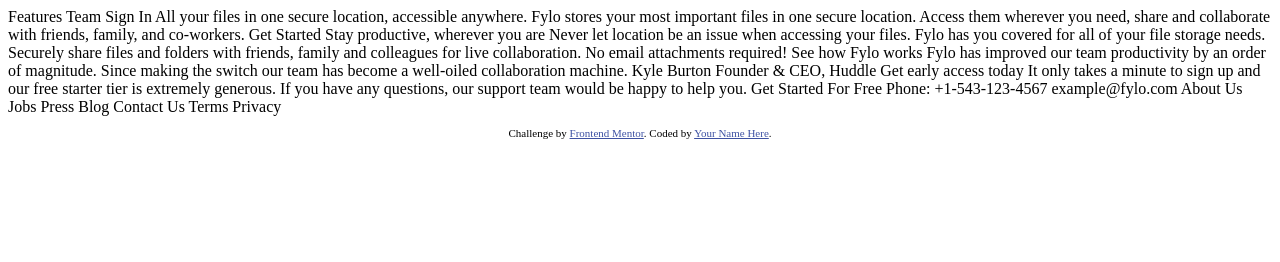
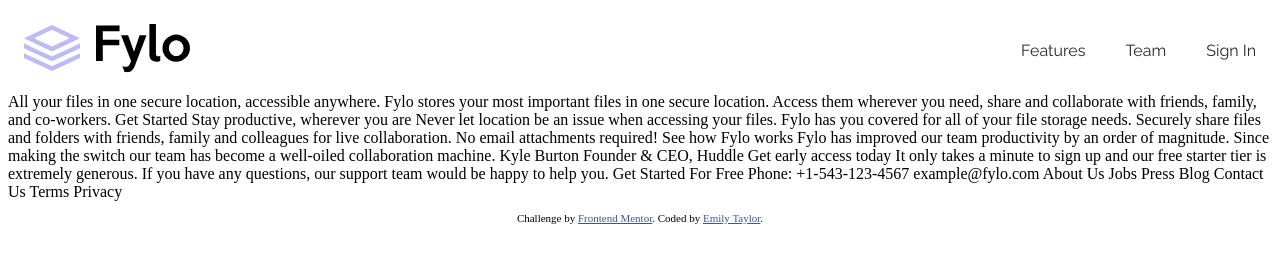
Before and after one commit to PenguinDawn/cis211-SP24-final-exam, a plain HTML site: page index.html in a window 1280 px wide. Drawn offline with Linux system fonts and the light colour scheme.

Commit message:
Website Code

```diff
--- a/index.html
+++ b/index.html
@@ -6,7 +6,12 @@
 
   <link rel="icon" type="image/png" sizes="32x32" href="./images/favicon-32x32.png">
 
+  <link rel="preconnect" href="https://fonts.googleapis.com">
+  <link rel="preconnect" href="https://fonts.gstatic.com" crossorigin>
+  <link href="https://fonts.googleapis.com/css2?family=Raleway:ital,wght@0,100..900;1,100..900&display=swap" rel="stylesheet">
+
   <title>Frontend Mentor | Fylo landing page with two column layout</title>
+  <link rel="stylesheet" href="styles.css" />
 
   <!-- Feel free to remove these styles or customise in your own stylesheet 👍 -->
   <style>
@@ -15,10 +20,20 @@
   </style>
 </head>
 <body>
+  <header>
+    <a href="index.html" id="logo"><img src="images/logo.svg" alt="Fylo Logo"/></a>
 
-  Features
-  Team
-  Sign In
+    <nav>
+      <ul>
+        <li><a href="#">Features</a></li>
+        <li><a href="#">Team</a></li>
+        <li><a href="#">Sign In</a></li>
+      </ul>
+    </nav>
+
+  </header>
+
+
 
   All your files in one secure location, accessible anywhere.
 
@@ -66,7 +81,7 @@
   <footer>
     <p class="attribution">
       Challenge by <a href="https://www.frontendmentor.io?ref=challenge" target="_blank">Frontend Mentor</a>.
-      Coded by <a href="#">Your Name Here</a>.
+      Coded by <a href="#">Emily Taylor</a>.
     </p>
   </footer>
 </body>
--- /dev/null
+++ b/styles.css
@@ -0,0 +1,30 @@
+
+
+
+/* Navbar */
+
+header {
+    display: flex;
+    justify-content: space-between;
+    align-items: center;
+    padding: 1rem;
+}
+
+header nav ul{
+    display: flex;
+    justify-content: space-evenly;
+    gap: 40px;
+}
+
+nav ul li {
+    list-style: none;
+    font-family: Raleway, sans-serif;
+}
+
+nav ul li a{
+    text-decoration: none;
+    color: rgb(41, 41, 41);
+}
+nav ul li a:hover {
+    text-decoration: underline;
+}
```
